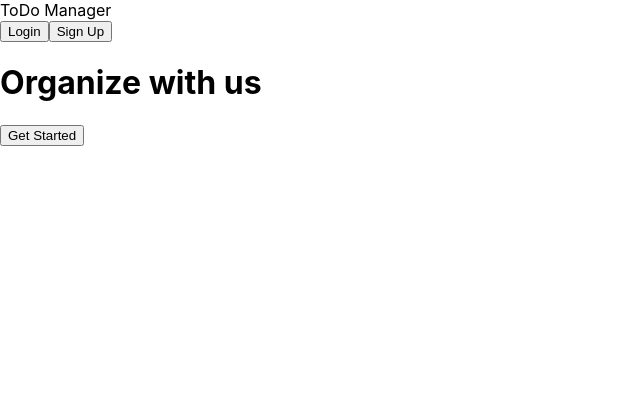
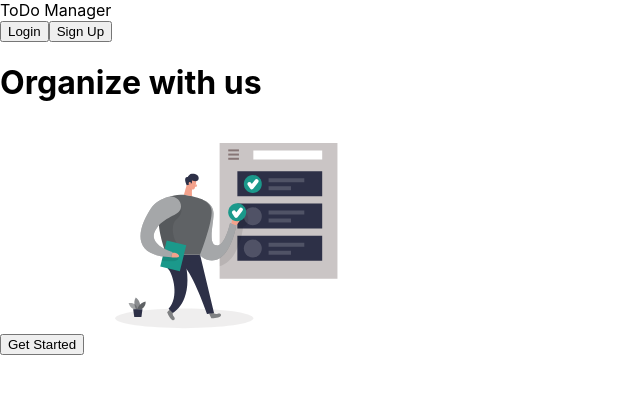
Before and after one commit to sruthi-98/Todo-App, a React (Create React App) app: page / in a window 1280 px wide. Shown: the top 394 px of the page, without its empty margins (0-640 px from the left). Built offline with nearby package versions, Linux system fonts and the light colour scheme.

Commit message:
Add svg image in home page

```diff
--- a/src/components/Home.js
+++ b/src/components/Home.js
@@ -7,6 +7,7 @@ function Home() {
             <HomeHeader />
             <h1 className="home__mainHeading">Organize with us</h1>
             <button className="home__button">Get Started</button>
+            <img src={require('../images/todo.svg')} alt="Todo" />
         </div>
     )
 }
```
Also changed, not shown: src/images/todo.svg (added), 1 other file (tests, documents, lock files or other folders).
